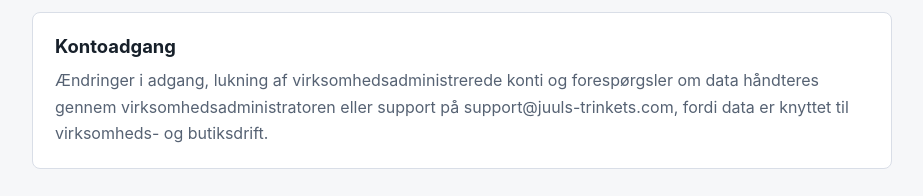
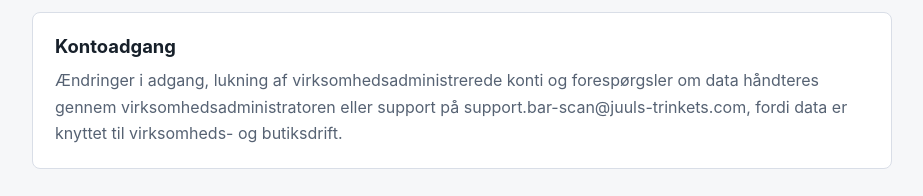
Before and after one commit to Sekionn/bar-scan-frontend, a React (Vite) app: page /privacy in a window 1280 px wide. Shown: the part 933-1129 px from the top of the page, without its empty margins (28-951 px from the left). Built offline with nearby package versions, Linux system fonts and the light colour scheme.

Commit message:
update email

```diff
--- a/src/pages/legal/LegalPage.tsx
+++ b/src/pages/legal/LegalPage.tsx
@@ -6,7 +6,7 @@
   kind: LegalPageKind;
 };
 
-const supportEmail = 'support@juuls-trinkets.com';
+const supportEmail = 'support.bar-scan@juuls-trinkets.com';
 
 const legalContent: Record<LegalPageKind, {
   titleKey: string;
```
